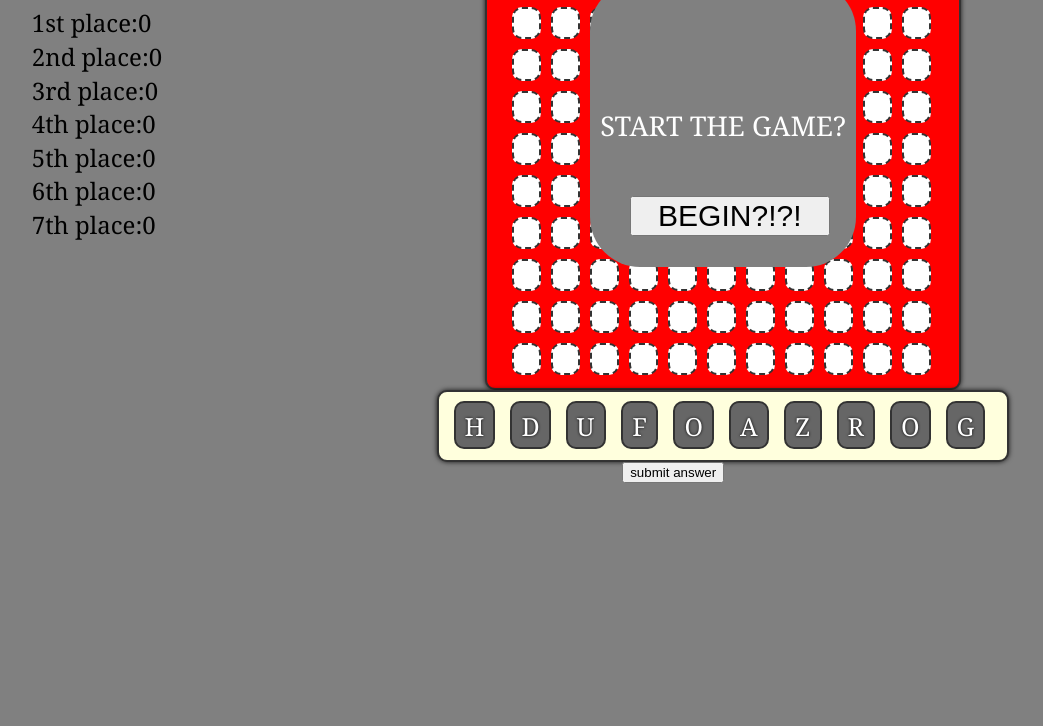
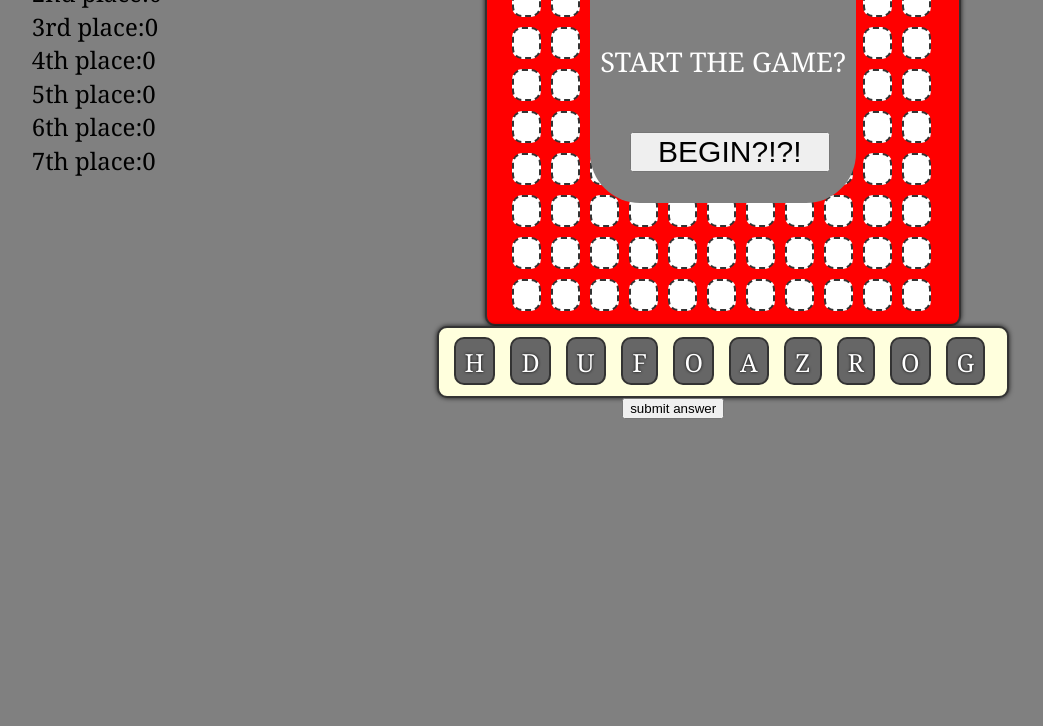
Before and after one commit to jdpeck90/Shmabble_game, a plain HTML site: page index.html in a window 1280 px wide. Shown: the part 232-958 px from the top of the page, without its empty margins (27-1070 px from the left). After the commit the page ends 894 px from the top, so only its background shows below. Drawn offline with nearby package versions, Linux system fonts and the light colour scheme.

Commit message:
CSS Changes

```diff
--- a/style.css
+++ b/style.css
@@ -13,7 +13,7 @@ p {
 body {
   width: 1440px;
   height: 800px;
-   margin: 10% 30px 30px 30px;
+   margin: 5% 30px 30px 30px;
   font-family: "Georgia", serif;
   line-height: 1em;
   background-color: grey;
```
